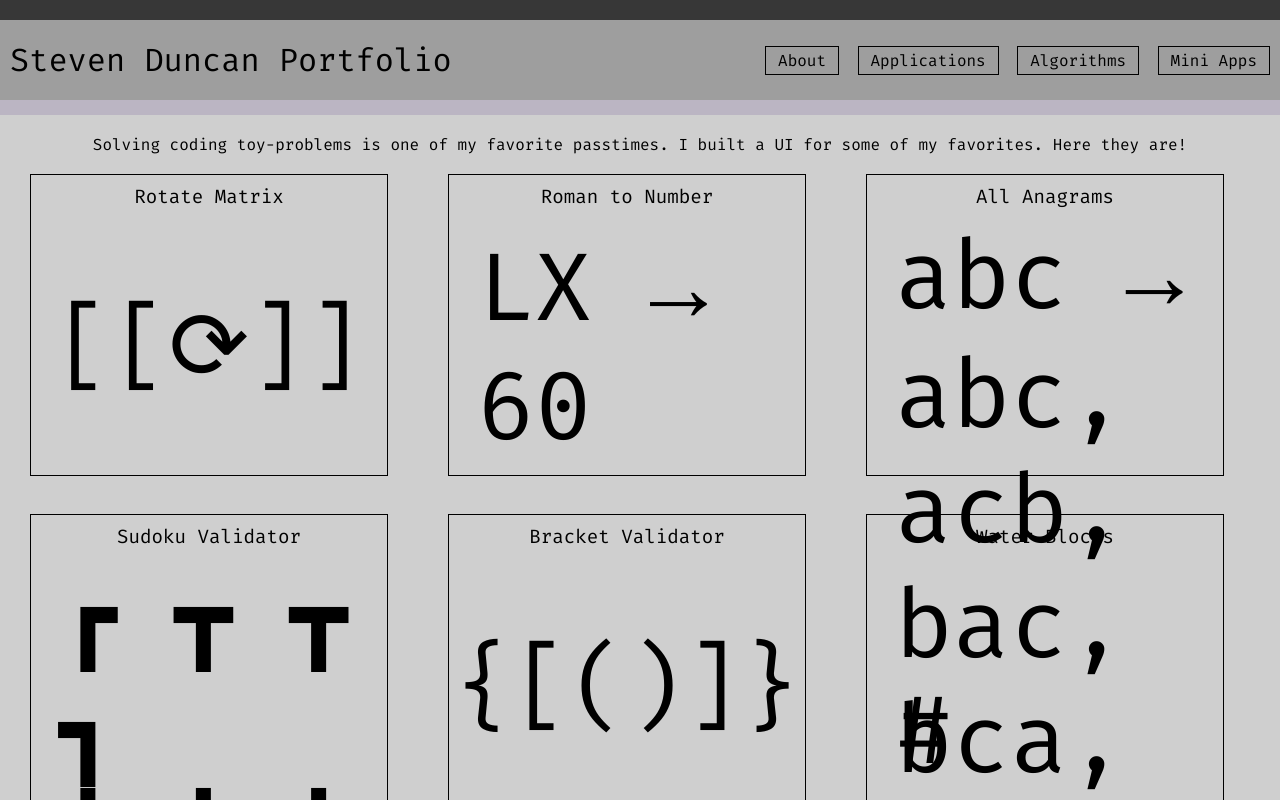
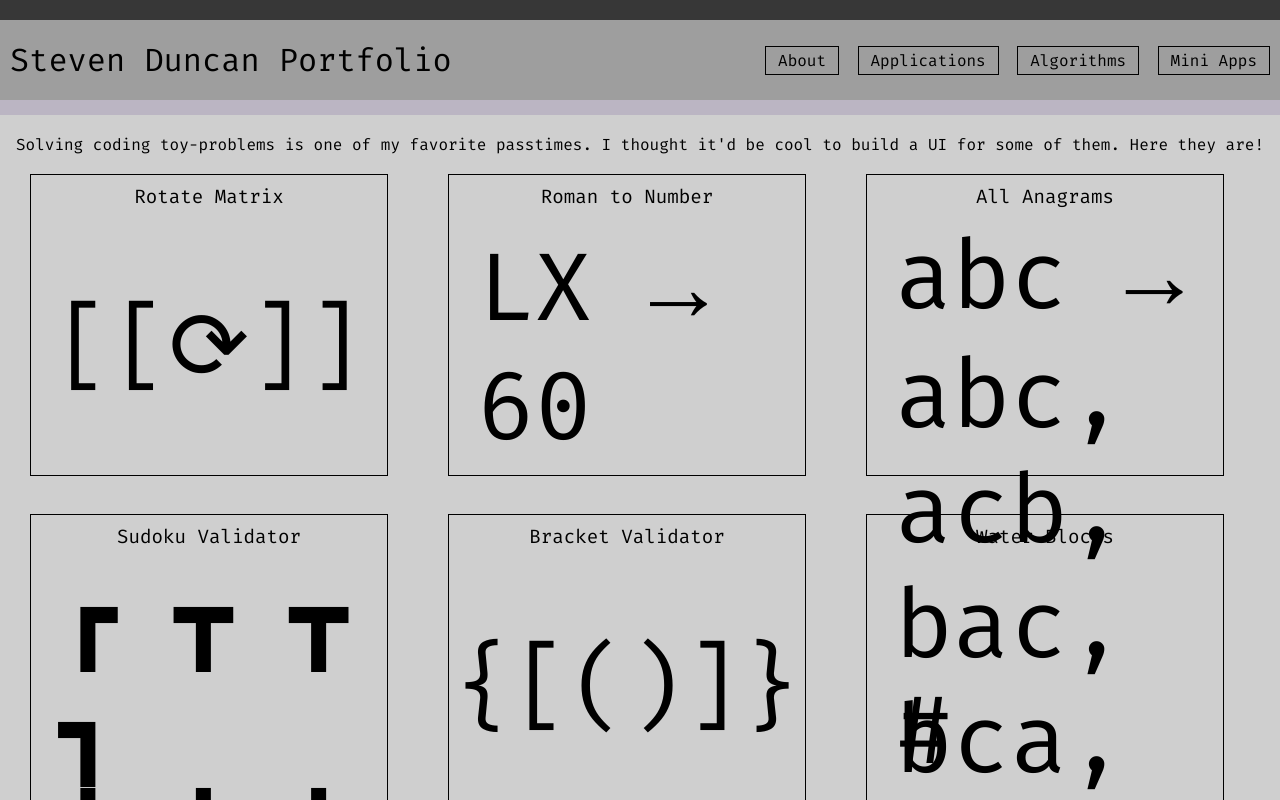
Before and after one commit to skuzbot/portfolio, a Next.js app: page /algorithms in a window 1280 px wide. Shown: the top 800 px of the page. Built offline with nearby package versions, Linux system fonts and the light colour scheme.

Commit message:
algo message again

```diff
--- a/components/Footer.js
+++ b/components/Footer.js
@@ -3,6 +3,7 @@ const Footer = () => {
     <div>
       <div className='footer'>
         {/* Contact Info */}
+
       </div>
       <style jsx>{`
         .footer {
--- a/pages/algorithms.js
+++ b/pages/algorithms.js
@@ -28,7 +28,7 @@ export default class Algorithms extends Component {
         <Navbar/>
         <div className='content'>
           <div className='message'>
-            Solving coding toy-problems is one of my favorite passtimes. I built a UI for some of my favorites. Here they are!
+            Solving coding toy-problems is one of my favorite passtimes. I thought it'd be cool to build a UI for some of them. Here they are!
           </div>
           <div className='algorithms-container'>
             {this.state.algorithms.map(algorithm => {
```
